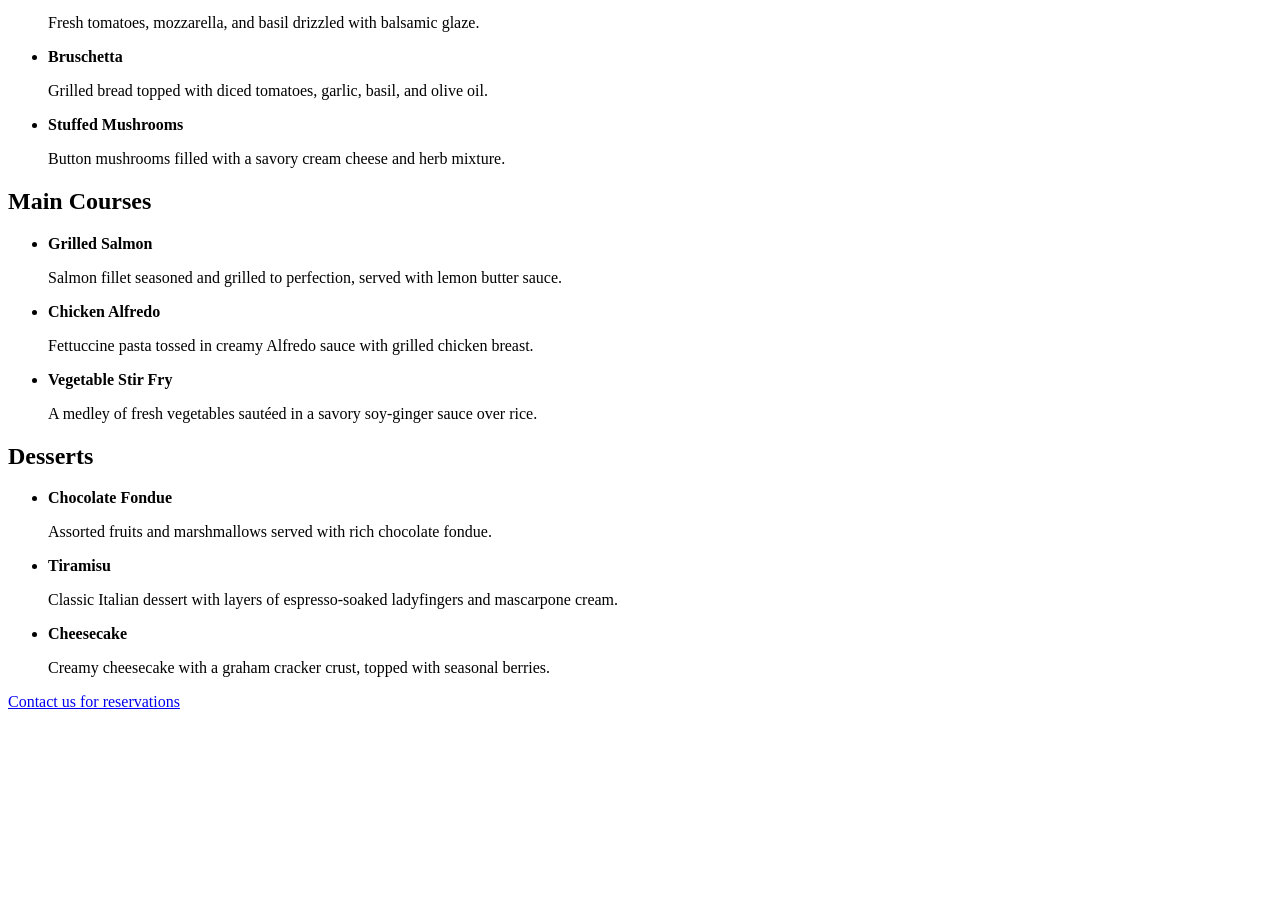
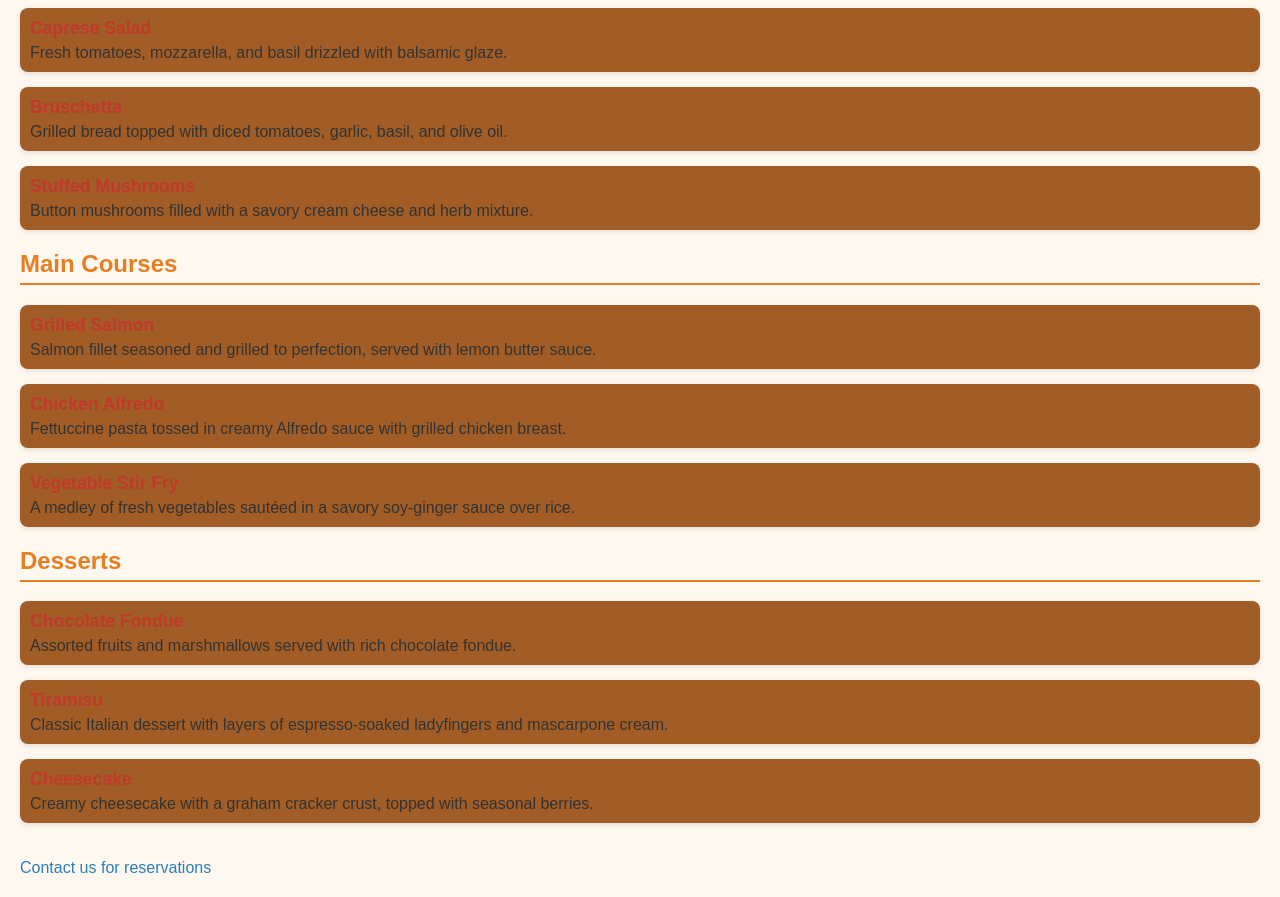
Before and after one commit to Marcasa1/Fictional-delicacies, a plain HTML site: page index.html in a window 1280 px wide. Shown: the part 147-1044 px from the top of the page. Before the commit the page ends 874 px from the top, so only its background shows below. Drawn offline with Linux system fonts and the light colour scheme.

Commit message:
Add styles file

```diff
--- /dev/null
+++ b/index.css
@@ -0,0 +1,55 @@
+body {
+    font-family: Arial, sans-serif;
+    background-color: #fff8f0;
+    margin: 0;
+    padding: 20px;
+    color: #333;
+  }
+
+  h1 {
+    color: #d35400;
+    text-align: center;
+  }
+
+  h2 {
+    color: #e67e22;
+    border-bottom: 2px solid #e67e22;
+    padding-bottom: 5px;
+  }
+
+  ul {
+    list-style: none;
+    padding: 0;
+  }
+
+  li {
+    margin-bottom: 15px;
+    padding: 10px;
+    background-color: #a15d25;
+    border-radius: 8px;
+    box-shadow: 0 2px 5px rgba(0, 0, 0, 0.1);
+  }
+
+  strong {
+    display: block;
+    font-size: 1.1em;
+    color: #c0392b;
+  }
+
+  p {
+    margin: 5px 0 0 0;
+  }
+
+  a {
+    display: inline-block;
+    margin-top: 20px;
+    color: #2980b9;
+    text-decoration: none;
+  }
+
+  a:hover {
+    text-decoration: underline;
+  }
+
+
+}
--- a/index.html
+++ b/index.html
@@ -5,8 +5,8 @@
   <meta charset="UTF-8">
   <meta name="viewport" content="width=device-width, initial-scale=1.0">
   <title>Delicious Bites Menu</title>
+  <link rel="stylesheet" href="styles.css">
 </head>
-
 <body>
 
   <h1>Delicious Bites Menu</h1>
--- /dev/null
+++ b/styles.css
@@ -0,0 +1,55 @@
+body {
+    font-family: Arial, sans-serif;
+    background-color: #fff8f0;
+    margin: 0;
+    padding: 20px;
+    color: #333;
+  }
+
+  h1 {
+    color: hsl(106, 100%, 41%);
+    text-align: center;
+  }
+
+  h2 {
+    color: #e67e22;
+    border-bottom: 2px solid #e67e22;
+    padding-bottom: 5px;
+  }
+
+  ul {
+    list-style: none;
+    padding: 0;
+  }
+
+  li {
+    margin-bottom: 15px;
+    padding: 10px;
+    background-color: #a15d25;
+    border-radius: 8px;
+    box-shadow: 0 2px 5px rgba(0, 0, 0, 0.1);
+  }
+
+  strong {
+    display: block;
+    font-size: 1.1em;
+    color: #c0392b;
+  }
+
+  p {
+    margin: 5px 0 0 0;
+  }
+
+  a {
+    display: inline-block;
+    margin-top: 20px;
+    color: #2980b9;
+    text-decoration: none;
+  }
+
+  a:hover {
+    text-decoration: underline;
+  }
+
+
+}
```
